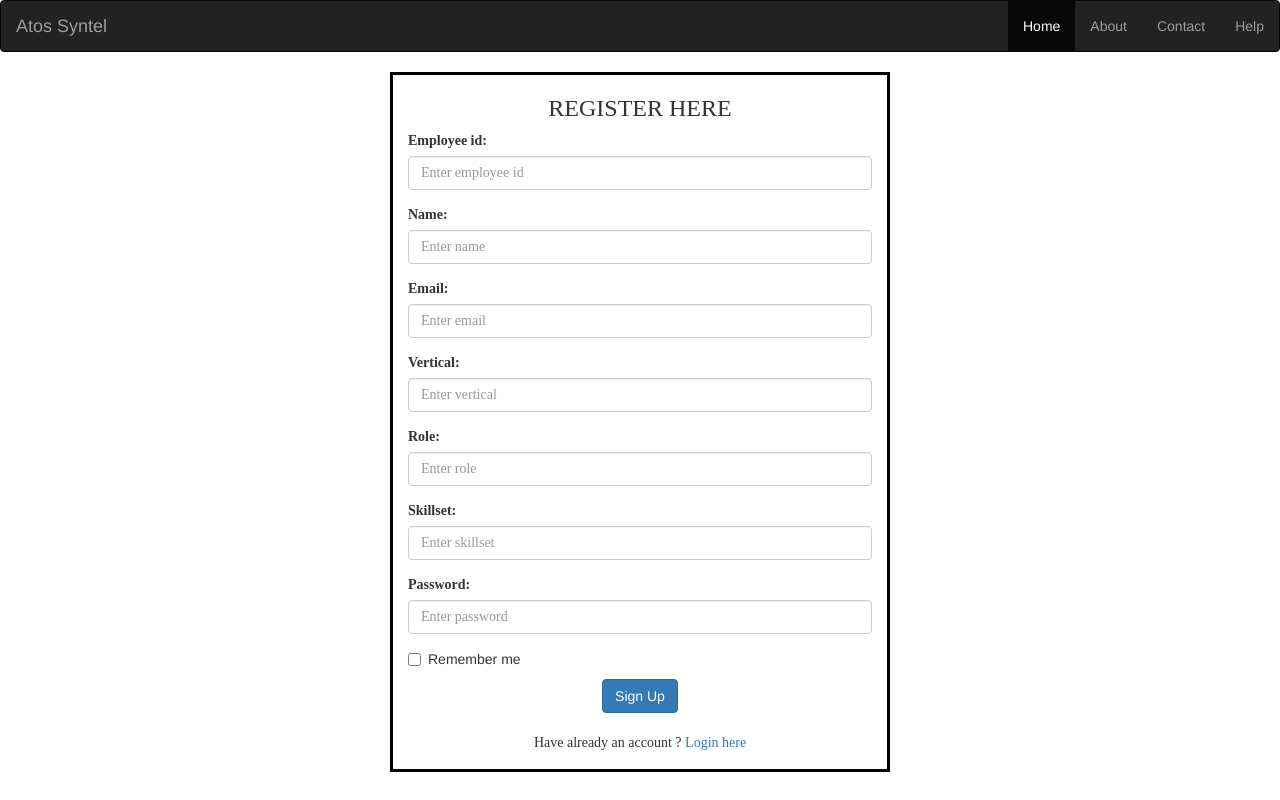
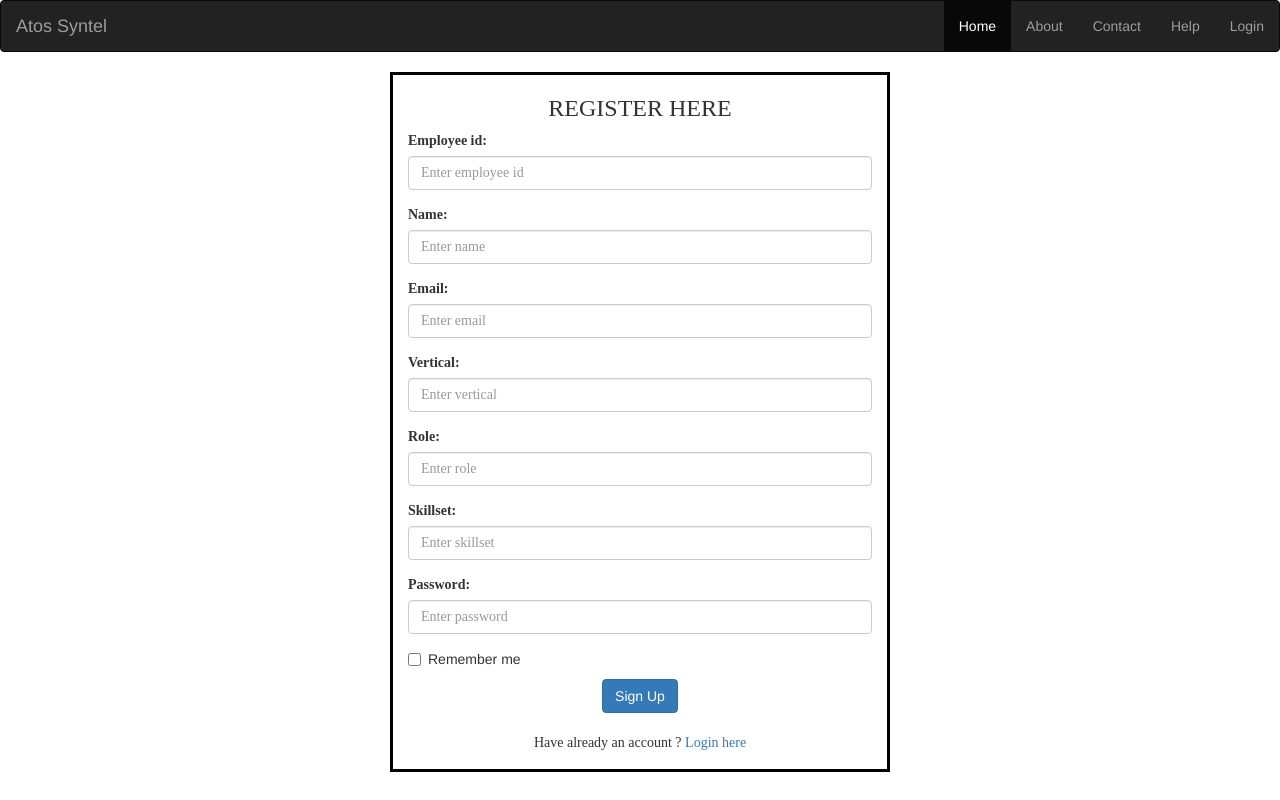
Before and after one commit to aalekh42/git-test, a website: page Index.html in a window 1280 px wide. Drawn offline with nearby package versions, Linux system fonts and the light colour scheme.

Commit message:
Fourth Commit

```diff
--- a/Reg.html
+++ b/Index.html
@@ -21,7 +21,8 @@
       <li class="active"><a href="#">Home</a></li>
       <li><a href="#">About</a></li>
       <li><a href="#">Contact</a></li>
-	  <li><a href="#">Help</a></li>
+      <li><a href="#">Help</a></li>
+      <li><a href="#">Login</a></li>
     </ul>
 
   </div>
```
Also changed, not shown: package.json (added, +24 -0 lines), 2 other files.
